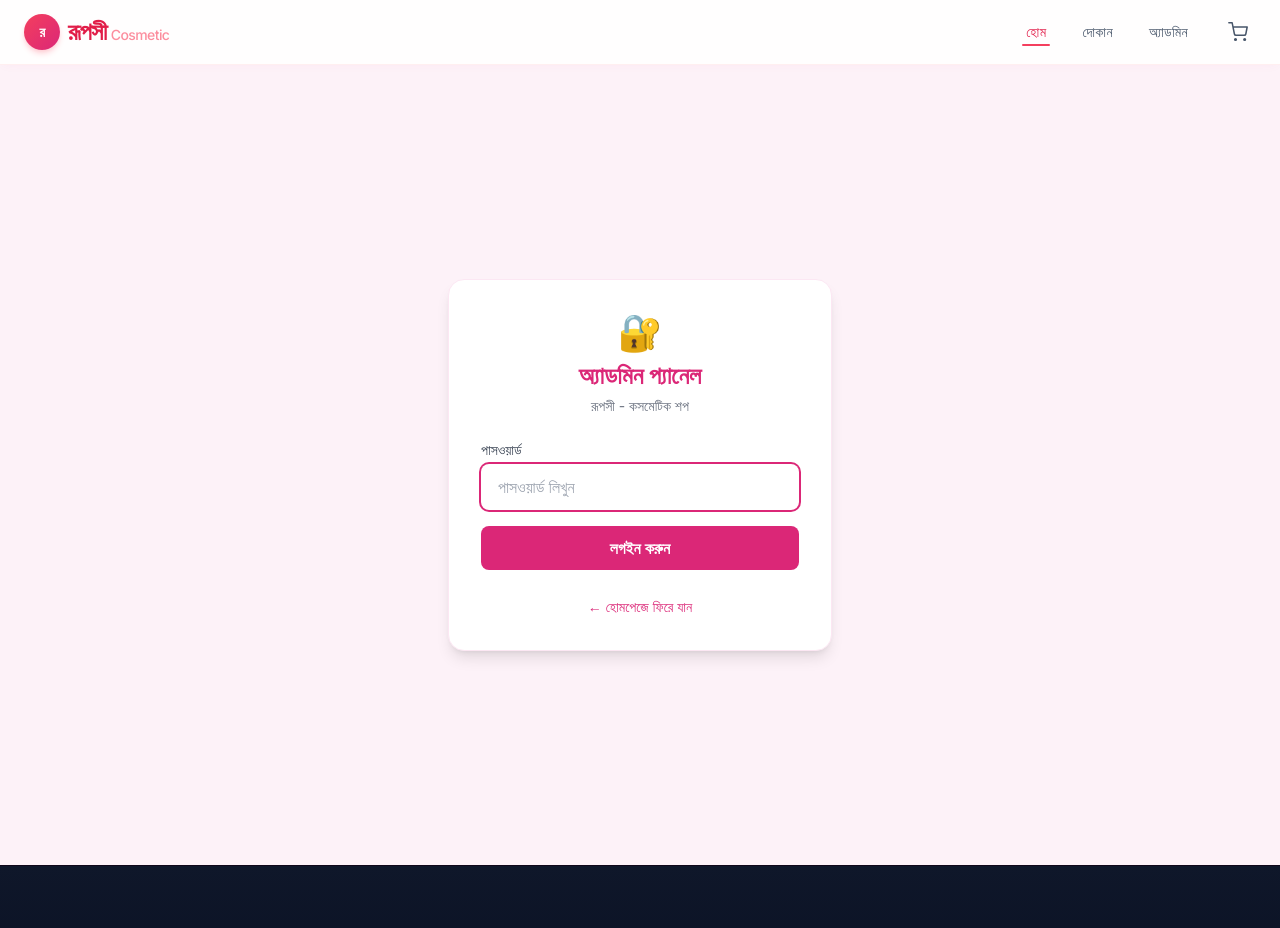
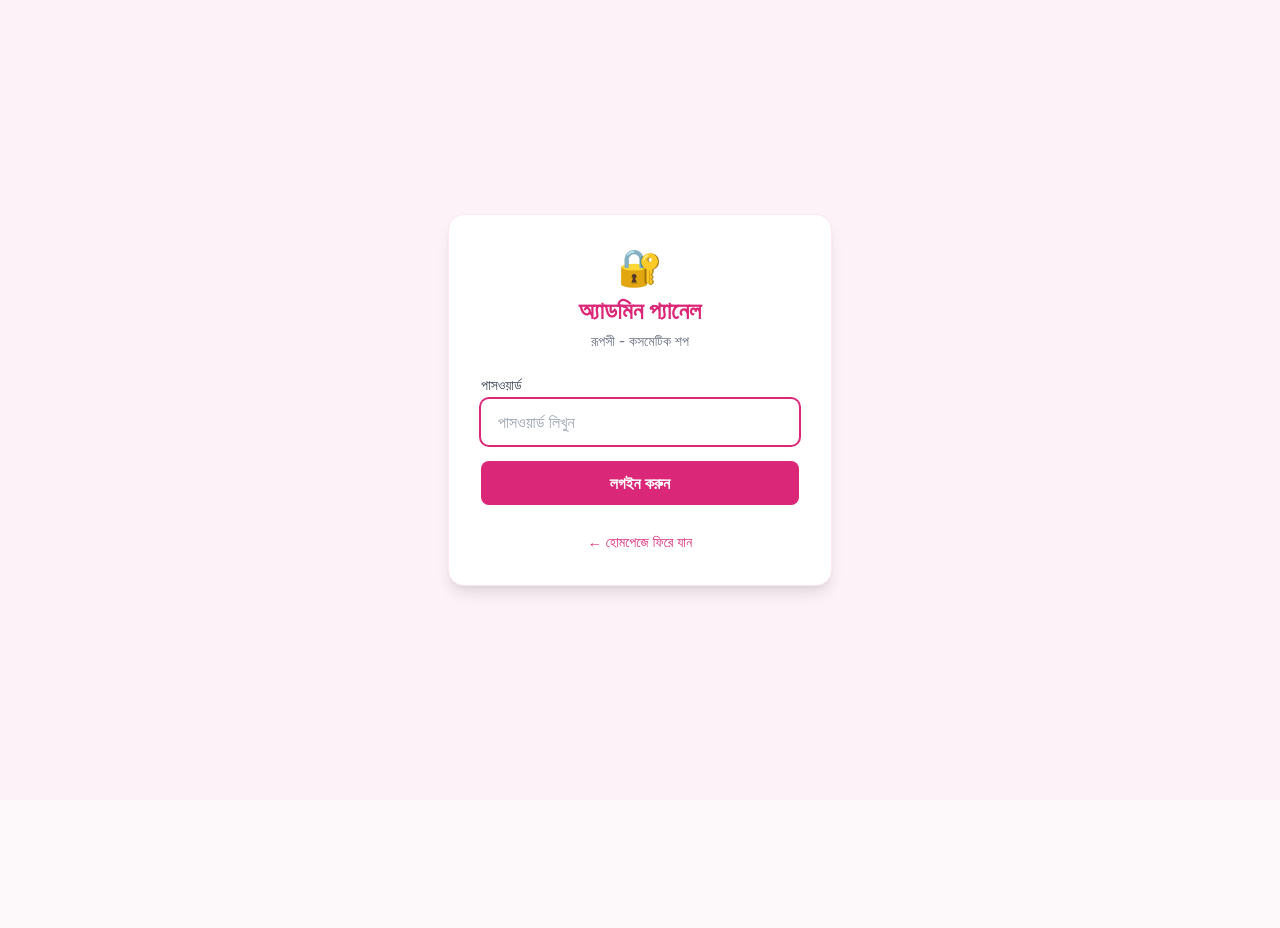
Before and after one commit to xfriseup-sketch/Rupshi-Cosmetic, a Next.js app: page /admin in a window 1280 px wide. Shown: the top 928 px of the page. After the commit the page ends 800 px from the top, so only its background shows below. Built offline with nearby package versions, Linux system fonts and the light colour scheme.

Commit message:
Root layout uses ClientShell so admin is isolated from store chrome

```diff
--- a/src/app/layout.js
+++ b/src/app/layout.js
@@ -2,8 +2,7 @@ import "./globals.css";
 import { Inter } from "next/font/google";
 import { CartProvider } from "@/context/CartContext";
 import Toast from "@/components/Toast";
-import Navbar from "@/components/Navbar";
-import GlobalFooter from "@/components/Footer";
+import ClientShell from "@/components/ClientShell";
 
 const inter = Inter({
   subsets: ["latin"],
@@ -21,11 +20,7 @@ export default function RootLayout({ children }) {
     <html lang="bn">
       <body className={`${inter.className} antialiased`}>
         <CartProvider>
-          <div className="flex min-h-screen flex-col bg-[#fdf8f9]">
-            <Navbar />
-            <main className="flex-1">{children}</main>
-            <GlobalFooter />
-          </div>
+          <ClientShell>{children}</ClientShell>
           <Toast />
         </CartProvider>
       </body>
```
